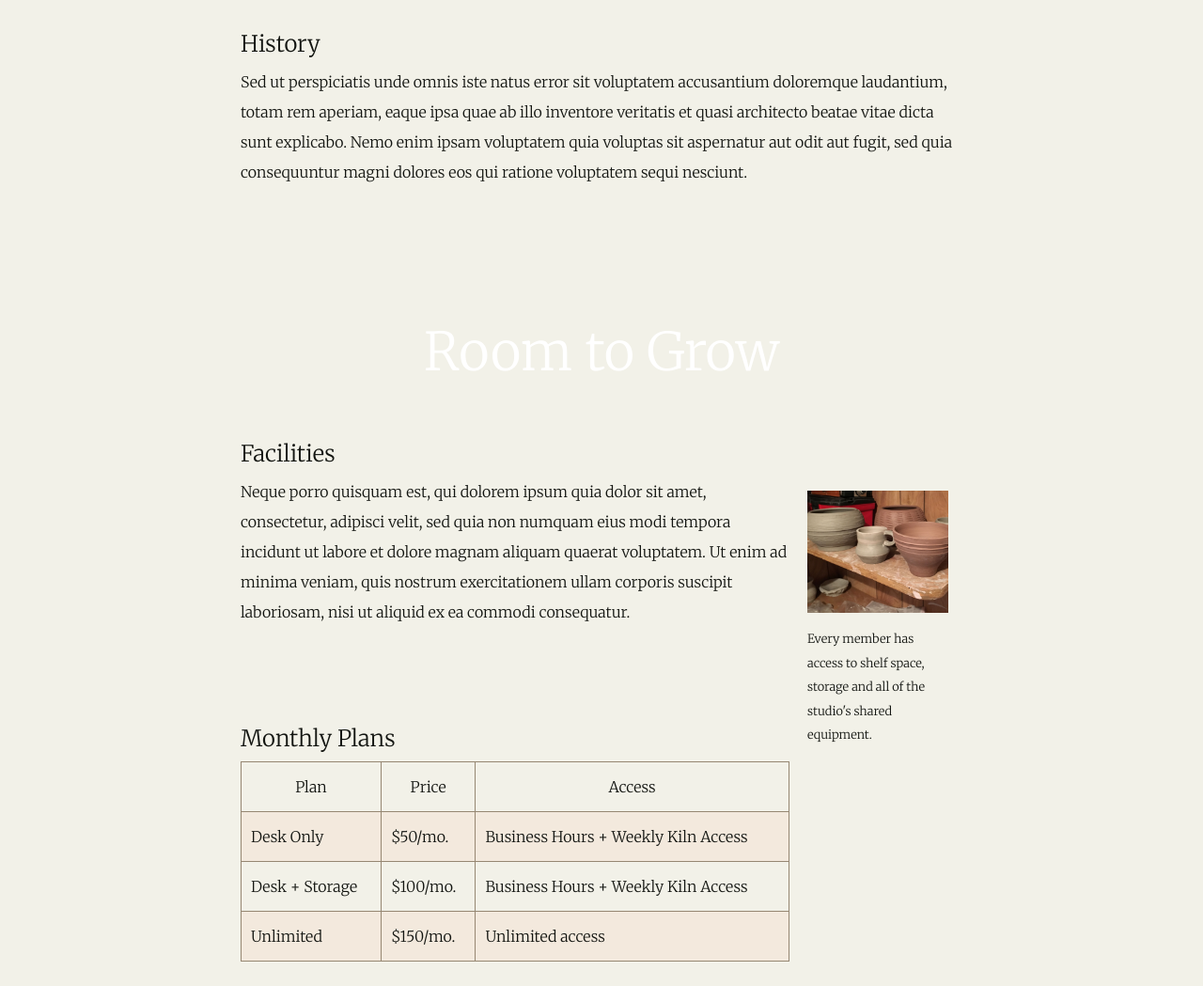
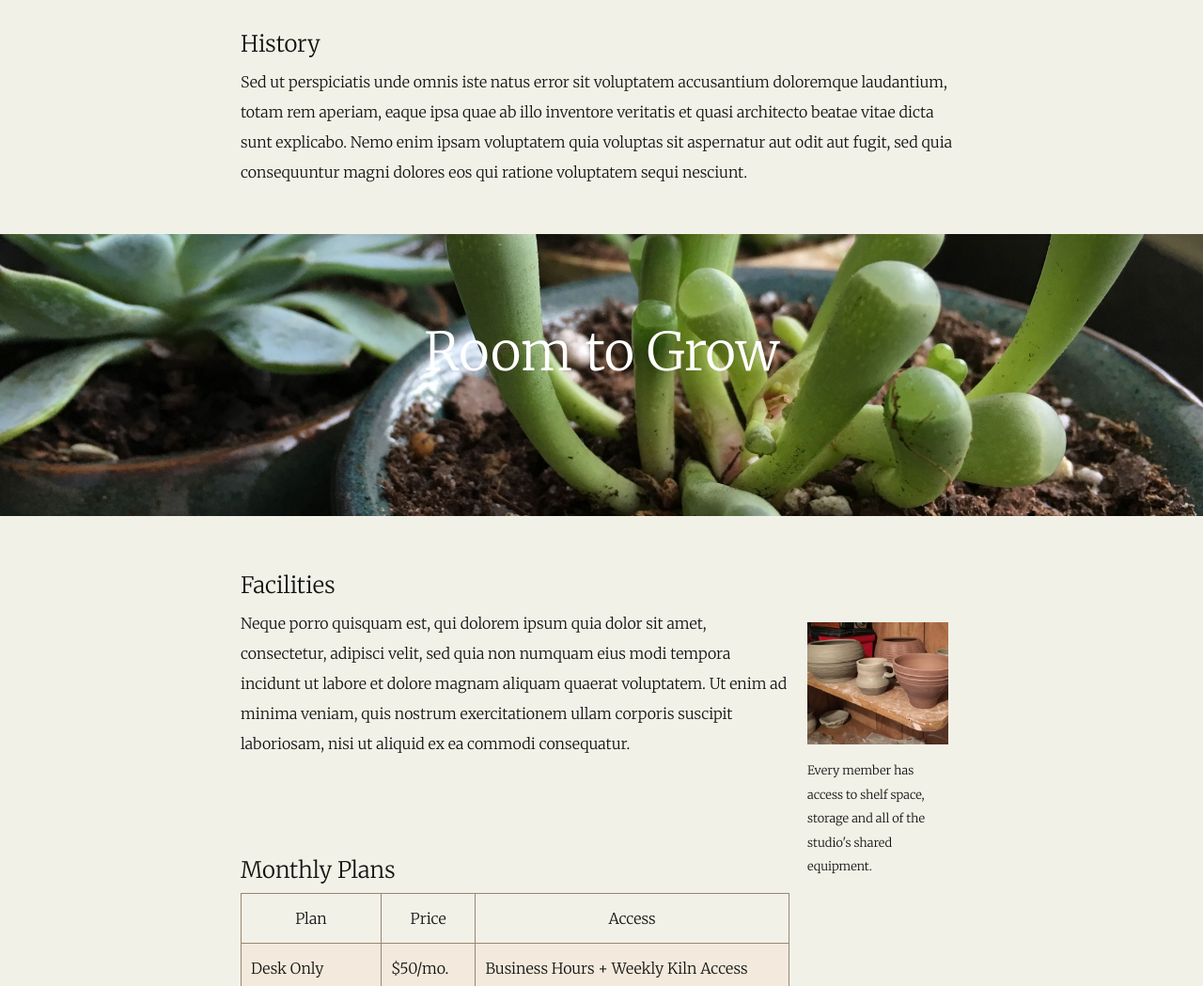
Before and after one commit to ianmitch90/wk-1-proj, a plain HTML site: page about/index.html in a window 1280 px wide. Shown: the part 697-1746 px from the top of the page at 94% size. Drawn offline with Linux system fonts and the light colour scheme.

```diff
--- a/styles.css
+++ b/styles.css
@@ -225,8 +225,8 @@
   transition: color 0.5s ease-in;
 }
 
-.room-to-grow {
-  background-image: url(../images/background-3.jpg);
+.roomtogrow {
+  background-image: url(images/background-3.jpg);
   background-size: cover;
   background-repeat: no-repeat;
   background-position: right center;
```
